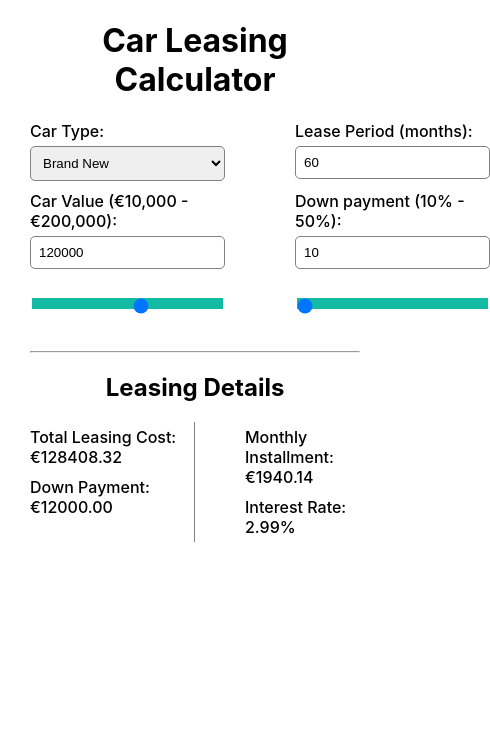
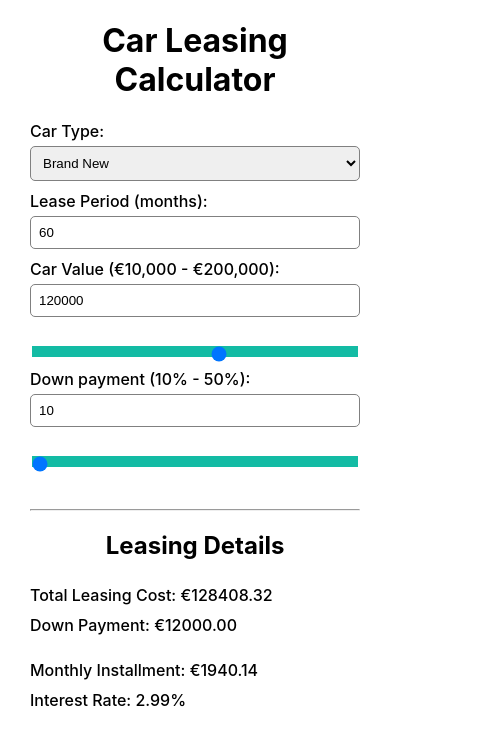
Before and after one commit to vsl700/car-leasing-react, a React (Create React App) app: page / in a window 390 px wide. Shown: the top 744 px of the page, 490 px wide, since content can reach past the window. Built offline with nearby package versions, Linux system fonts and the light colour scheme.

Commit message:
Mobile view

```diff
--- a/src/App.css
+++ b/src/App.css
@@ -70,3 +70,20 @@
 .App .Calc-output-items p{
   margin-block: 5px;
 }
+
+/* Mobile view */
+@media only screen and (max-width: 600px){
+  .App .Calc-input{
+    grid-template-columns: repeat(1, 1fr);
+  }
+
+  .App .Calc-output-items{
+    grid-template-columns: repeat(1, 1fr);
+    row-gap: 15px;
+  }
+
+  .App .Calc-output-items > div{
+    margin-left: 0;
+    border: none;
+  }
+}
```
